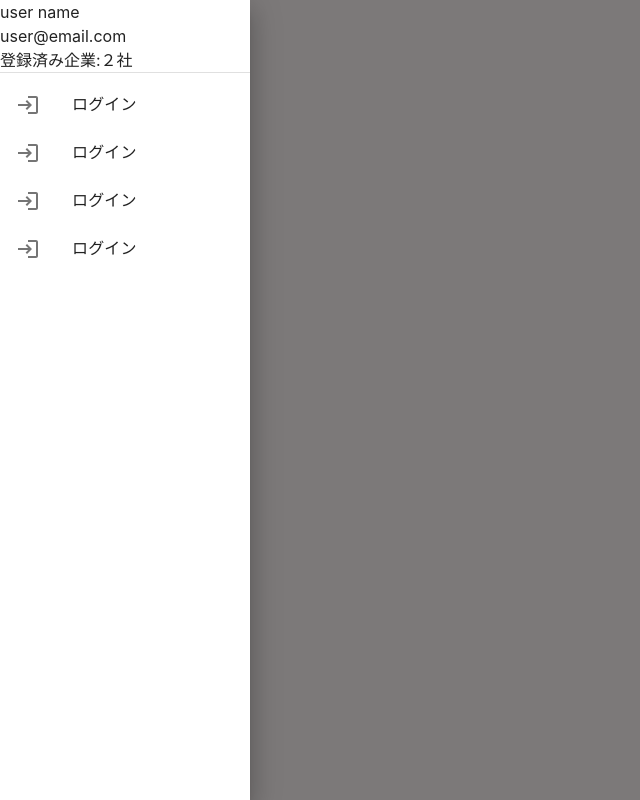
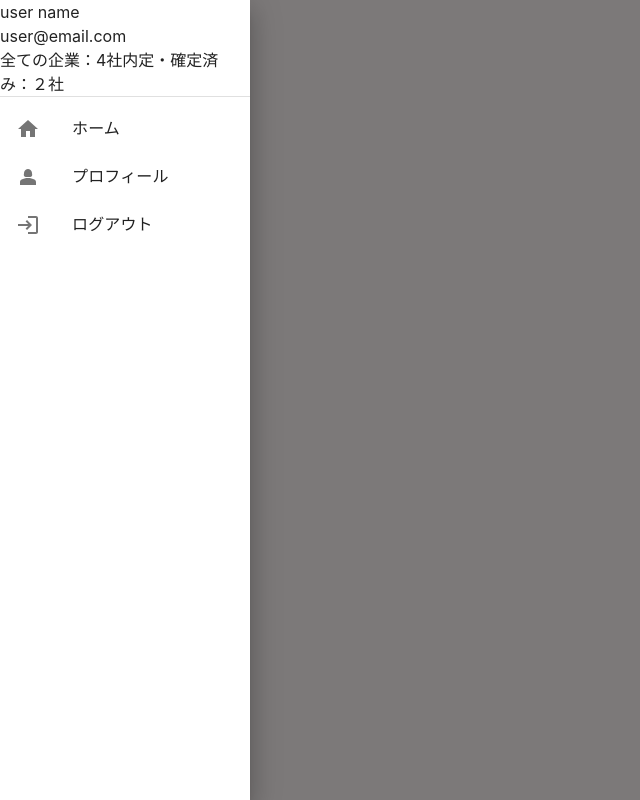
Before and after one commit to mkw-tom/recruite-manage-app, a React (Vite) app: page / in a window 1280 px wide. Both pictures are taken after a click on the button 32 px from the left and 18 px from the top of the page. Shown: the top 800 px of the page, without its empty margins (0-640 px from the left). Built offline with nearby package versions, Linux system fonts and the light colour scheme.

Commit message:
uiの微調整をした

```diff
--- a/src/component/common/Sidebar.tsx
+++ b/src/component/common/Sidebar.tsx
@@ -12,15 +12,15 @@ import {
   Drawer,
   Button,
 } from "@mui/material";
-import { Login } from "@mui/icons-material";
+import { Home, Login, LoginOutlined, Person2 } from "@mui/icons-material";
+import { Link } from "react-router-dom";
 
 const Sidebar = () => {
   const [open, setOpen] = useState(false);
   const listItems = [
-    { text: <span className="text-sky-700">ログイン</span>, icon: <Login className="text-sky-700"></Login> },
-    { text: <span className="text-sky-700">ログイン</span>, icon: <Login className="text-sky-700"></Login> },
-    { text: <span className="text-sky-700">ログイン</span>, icon: <Login className="text-sky-700"></Login> },
-    { text: <span className="text-sky-700">ログイン</span>, icon: <Login className="text-sky-700"></Login> },
+    { text: <span className="text-sky-700">ホーム</span>, icon: <Home className="text-sky-700"></Home>, param: "/"},
+    { text: <span className="text-sky-700">プロフィール</span>, icon: <Person2 className="text-sky-700"></Person2>, param: "/profile"},
+    { text: <span className="text-sky-700">ログアウト</span>, icon: <LoginOutlined className="text-sky-700"></LoginOutlined>, param: "/login"},
   ];
   const toggleDrawer = (newOpen: boolean) => () => {
     setOpen(newOpen);
@@ -28,23 +28,26 @@ const Sidebar = () => {
 
   const DrawerList = (
     <Box sx={{ width: 250 }} role="presentation" onClick={toggleDrawer(false)}>
-      <div className="flex flex-col items-center">
+      <div className="flex flex-col items-center bg-blue-800 text-white">
         <img src="" alt="" />
-        <h2 className="text-sky-700">{`user name`}</h2>
-        <h3 className="text-sky-700">{`user@email.com`}</h3>
-        <div>
-          <span className="text-sky-700">{`登録済み企業:${'２'}社`}</span>
+        <h2 className="">{`user name`}</h2>
+        <h3 className="">{`user@email.com`}</h3>
+        <div className="flex flex-col justify-center items-center my-3 gap-1">
+          <span className="">{`全ての企業：${'4'}社`}</span>
+          <span className="">{`内定・確定済み：${'２'}社`}</span>
         </div>
       </div>
       <Divider />
       <List>
         {listItems.map((item, index) => (
+          <Link to={item.param}>
             <ListItem key={index} disablePadding>
               <ListItemButton>
                 <ListItemIcon>{item.icon}</ListItemIcon>
                 <ListItemText primary={item.text} />
               </ListItemButton>
             </ListItem>
+          </Link>
         ))}
       </List>
     </Box>
--- a/src/component/scheduleTools/AddForm.tsx
+++ b/src/component/scheduleTools/AddForm.tsx
@@ -26,7 +26,7 @@ const AddFrom = ({ open, setOpen }: OpenProps) => {
       className={`w-full h-full fixed top-0 left-0 right-0  overflow-y-auto bg-opacity-40 bg-gray-900 z-50`} style={{ display: open ? "block" : "none" }}
     >
       <div
-        className="bg-white w-11/12 h-auto shadow-xl rounded-md z-30  mx-auto mt-10 mb-10 p-8"
+        className="bg-white w-11/12 h-auto shadow-xl rounded-md z-30  mx-auto mt-3 p-8"
       >
         <div className="flex justify-between">
           <h1 className="text-2xl text-blue-600 font-bold flex items-center gap-3">
@@ -42,7 +42,7 @@ const AddFrom = ({ open, setOpen }: OpenProps) => {
           <TaskForm />
 
         </form>
-        <button className="flex bg-orange-500 items-center justify-center rounded-md text-white w-2/12 h-12 mt-5 ml-auto hover:opacity-50">
+        <button className="flex bg-orange-500 items-center justify-center rounded-md text-white w-3/12 h-12 mt-5 ml-auto hover:opacity-50">
           <span className="text-lg mr-2">追加</span><AddCircle></AddCircle>
         </button>
       </div>
```
Lines whose indentation alone changed are shown as unchanged.
